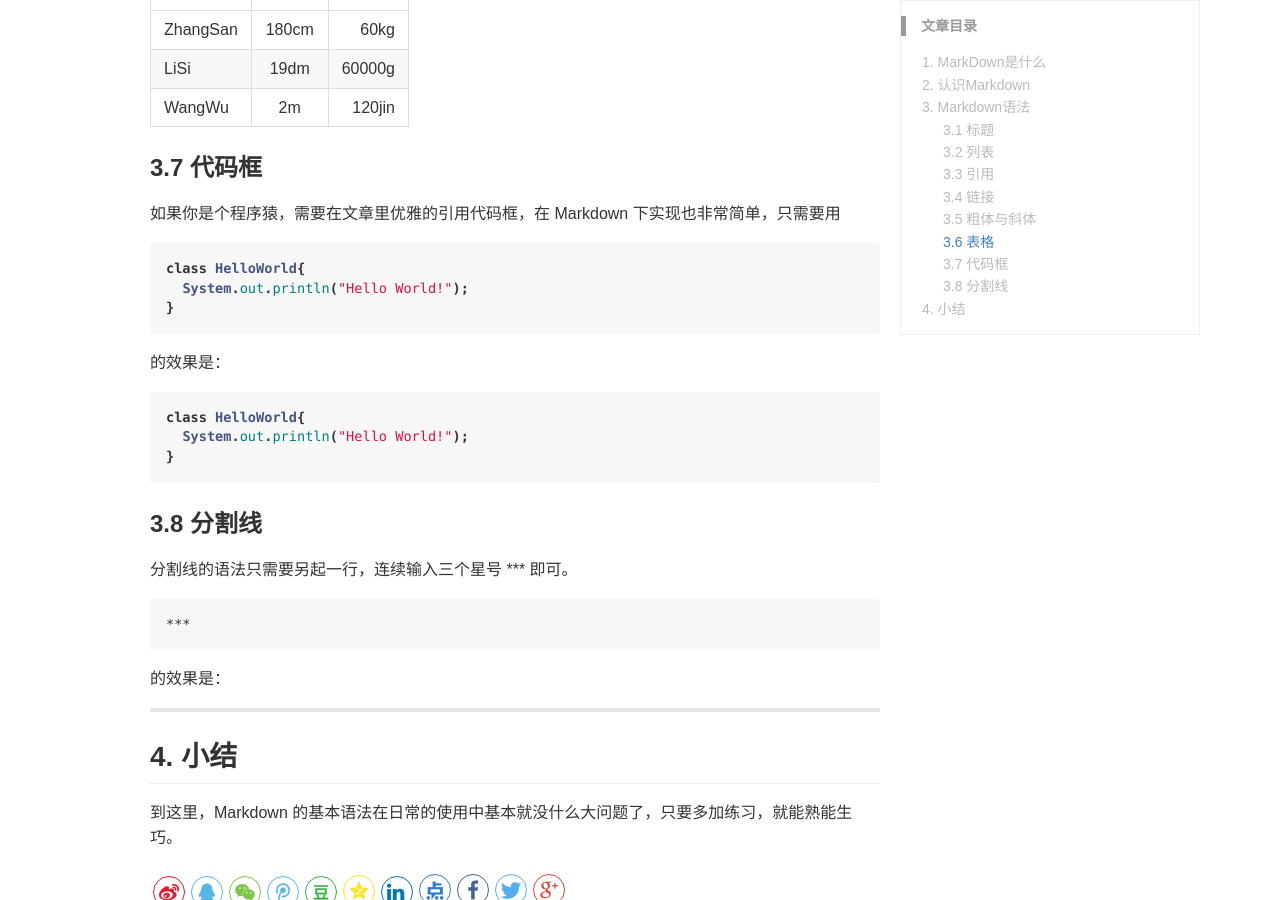
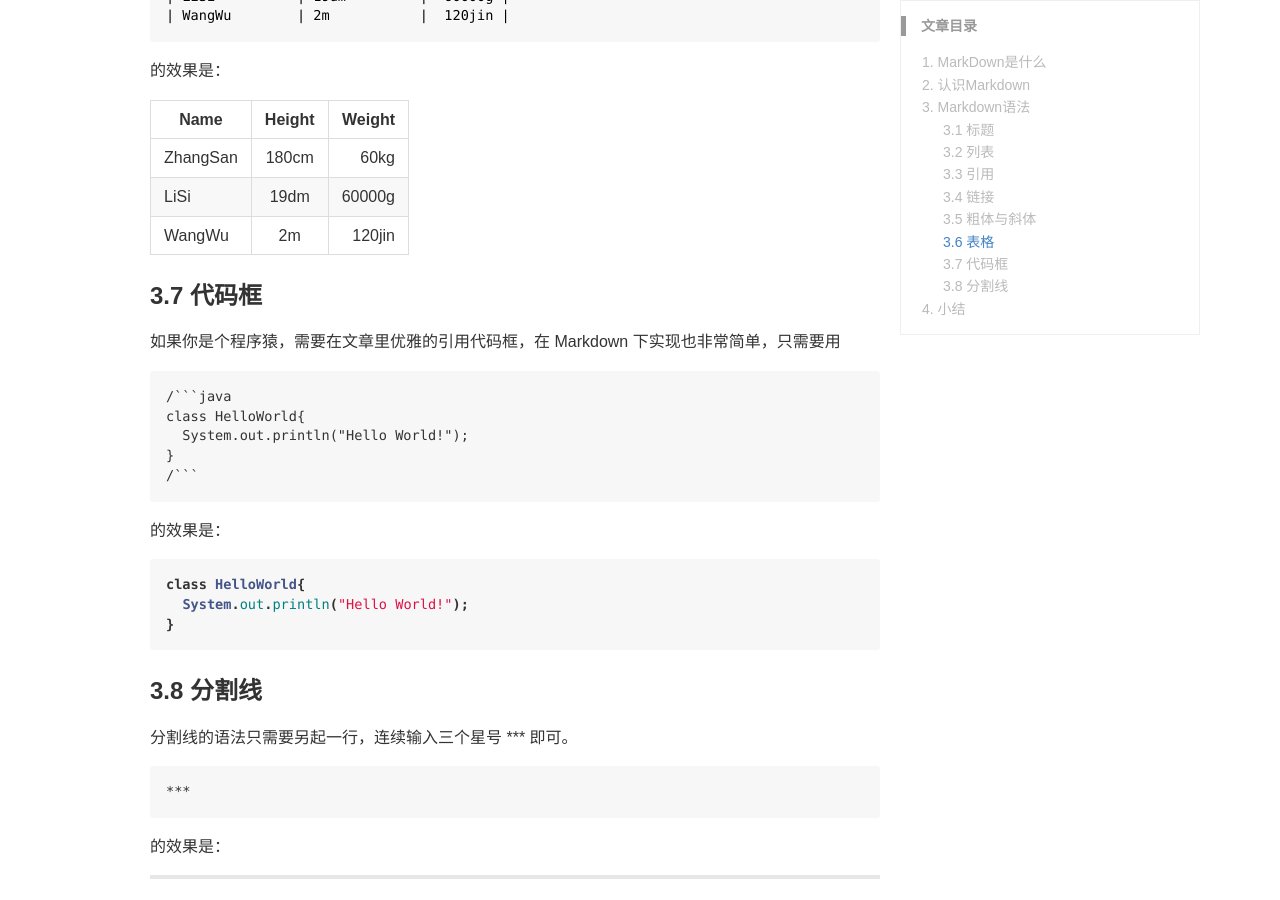
Before and after one commit to QiXingjun/QiXingjun.github.io, a Jekyll site: the page built from _posts/blog/2016-09-09-introduction-of-markdown.md, in a window 1280 px wide and 900 px high, scrolled down 2875 px. Built offline with Jekyll 4.4.1, drawn with Linux system fonts in a browser that asks for light colours; comment, search, counter and statistics services are not loaded; some of the changed text lies outside the part shown.

Commit message:
Update 2016-09-09-introduction-of-markdown.md

````diff
--- a/_posts/blog/2016-09-09-introduction-of-markdown.md
+++ b/_posts/blog/2016-09-09-introduction-of-markdown.md
@@ -39,23 +39,22 @@ Markdown 可谓是十分轻量的，学习成本也不需要太多，且一旦
 直接在文字前加 `1. 2. 3.` 符号要和文字之间加上一个字符的空格。例如：
 
 ```
--赵
--钱
--孙
-*李
-*周
-*吴
+- 赵
+- 钱
+- 孙
+* 李
+* 周
+* 吴
 ```
 
 的效果是：
 
--赵
--钱
--孙
-
-*李
-*周
-*吴
+- 赵
+- 钱
+- 孙
+* 李
+* 周
+* 吴
 
 ```
 1. 赵
@@ -107,6 +106,7 @@ Markdown 的粗体和斜体也非常简单，用两个 * 包含一段文本就
 ```
 
 的效果是：
+
 **粗体**
 *斜体*
 
@@ -135,10 +135,12 @@ Markdown 的粗体和斜体也非常简单，用两个 * 包含一段文本就
 如果你是个程序猿，需要在文章里优雅的引用代码框，在 Markdown 下实现也非常简单，只需要用
 
 
-```java
+```
+/```java
 class HelloWorld{
   System.out.println("Hello World!");
 }
+/```
 ```
 
 的效果是：
````
